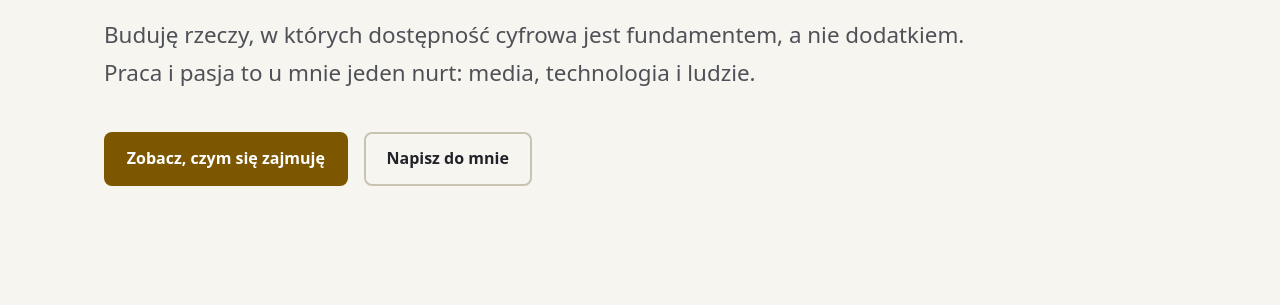
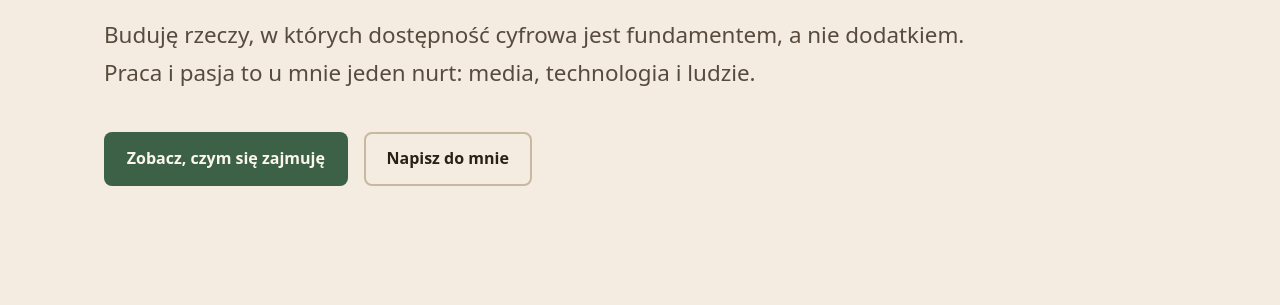
Before and after one commit to michaldziwisz/dziwisz.net, an Astro site: page / in a window 1280 px wide. Shown: the part 381-686 px from the top of the page. Built offline with nearby package versions, Linux system fonts and the light colour scheme; Astro itself is replaced by a stand-in of ours.

Commit message:
Zmiana motywu na 'Latte': ciepla kremowa baza + zielen szalwiowa, jasny domyslny (feedback: bursztyn/ciemny wygladal smutno)

```diff
--- a/src/components/Header.astro
+++ b/src/components/Header.astro
@@ -169,17 +169,17 @@ function isCurrent(href: string) {
   .theme-icon {
     grid-area: 1 / 1;
   }
-  /* Domyślnie (ciemny): pokaż słońce (=przełącz na jasny). W jasnym: księżyc. */
-  .theme-icon-dark {
+  /* Domyślnie (jasny): pokaż księżyc (=przełącz na ciemny). W ciemnym: słońce. */
+  .theme-icon-light {
     display: none;
   }
-  .theme-icon-light {
+  .theme-icon-dark {
     display: inline;
   }
-  :root[data-theme='light'] .theme-icon-light {
+  :root[data-theme='dark'] .theme-icon-dark {
     display: none;
   }
-  :root[data-theme='light'] .theme-icon-dark {
+  :root[data-theme='dark'] .theme-icon-light {
     display: inline;
   }
 
@@ -281,18 +281,18 @@ function isCurrent(href: string) {
     var themeBtn = document.querySelector('.theme-toggle');
     if (themeBtn) {
       function currentTheme() {
-        return document.documentElement.getAttribute('data-theme') === 'light'
-          ? 'light'
-          : 'dark';
+        return document.documentElement.getAttribute('data-theme') === 'dark'
+          ? 'dark'
+          : 'light';
       }
       function syncPressed() {
-        themeBtn.setAttribute('aria-pressed', currentTheme() === 'light' ? 'true' : 'false');
+        themeBtn.setAttribute('aria-pressed', currentTheme() === 'dark' ? 'true' : 'false');
       }
       syncPressed();
       themeBtn.addEventListener('click', function () {
-        var next = currentTheme() === 'light' ? 'dark' : 'light';
-        if (next === 'light') {
-          document.documentElement.setAttribute('data-theme', 'light');
+        var next = currentTheme() === 'dark' ? 'light' : 'dark';
+        if (next === 'dark') {
+          document.documentElement.setAttribute('data-theme', 'dark');
         } else {
           document.documentElement.removeAttribute('data-theme');
         }
--- a/src/layouts/Layout.astro
+++ b/src/layouts/Layout.astro
@@ -38,20 +38,20 @@ const canonical = lang === 'pl' ? `${siteUrl}${path}` : `${siteUrl}/en${path ===
     <meta property="og:locale" content={lang === 'pl' ? 'pl_PL' : 'en_US'} />
     <meta name="twitter:card" content="summary" />
 
-    <meta name="theme-color" content="#14151a" />
+    <meta name="theme-color" content="#f4ece0" />
 
-    {/* Ustaw motyw przed renderem, żeby uniknąć mignięcia (FOUC). */}
+    {/* Ustaw motyw przed renderem, żeby uniknąć mignięcia (FOUC). Domyślny: jasny. */}
     <script is:inline>
       (function () {
         try {
           var stored = localStorage.getItem('theme');
           var theme =
             stored ||
-            (window.matchMedia('(prefers-color-scheme: light)').matches
-              ? 'light'
-              : 'dark');
-          if (theme === 'light') {
-            document.documentElement.setAttribute('data-theme', 'light');
+            (window.matchMedia('(prefers-color-scheme: dark)').matches
+              ? 'dark'
+              : 'light');
+          if (theme === 'dark') {
+            document.documentElement.setAttribute('data-theme', 'dark');
           }
         } catch (e) {}
       })();
--- a/src/styles/global.css
+++ b/src/styles/global.css
@@ -1,34 +1,36 @@
 /* ============================================================
-   Motyw „Cichy gabinet" — dziwisz.net
-   Ciemny, elegancki minimalizm; ciepły bursztynowy akcent.
-   Kontrast dobrany >= WCAG 2.2 AA (tekst dąży do AAA 7:1).
+   Motyw „Latte" — dziwisz.net
+   Ciepła kremowa baza (cappuccino/latte); akcent: zieleń szałwiowa.
+   Domyślnie jasny; ciemny wariant „Mokka" pod przełącznikiem.
+   Kontrast dobrany >= WCAG 2.2 AA.
    ============================================================ */
 
-/* ---------- Zmienne: tryb ciemny (domyślny) ---------- */
+/* ---------- Zmienne: tryb jasny „Latte" (domyślny) ---------- */
 :root {
-  color-scheme: dark;
+  color-scheme: light;
 
-  /* Tła */
-  --bg: #14151a;          /* bardzo ciemny grafit (atrament), nie czerń */
-  --bg-elev: #1c1e26;     /* karty, wyniesione elementy */
-  --bg-elev-2: #23262f;   /* hover kart */
+  /* Tła — ciepła kremowa baza (latte/cappuccino) */
+  --bg: #f4ece0;          /* ciepłe latte / pianka */
+  --bg-elev: #fbf6ee;     /* karty, wyniesione elementy */
+  --bg-elev-2: #ece0cf;   /* hover kart */
 
-  /* Tekst */
-  --text: #ecebe6;        /* przygaszona biel na grafit ~ 14.5:1 */
-  --text-muted: #b3b2ab;  /* tekst drugorzędny ~ 8:1 */
-  --text-faint: #8b8a84;  /* metadane ~ 5:1 (AA dla dużego/UI) */
+  /* Tekst — ciepłe espresso, nie czerń */
+  --text: #2a2018;        /* espresso na kremie ~ 12:1 */
+  --text-muted: #574b3d;  /* tekst drugorzędny ~ 6.8:1 */
+  --text-faint: #6d6151;  /* metadane ~ 5:1 */
 
-  /* Akcent — ciepły bursztyn/miód */
-  --accent: #f0b429;         /* bursztyn na grafit ~ 9.7:1 */
-  --accent-strong: #f6c343;  /* jaśniejszy wariant hover */
-  --accent-ink: #14151a;     /* tekst na tle akcentu (ciemny) */
+  /* Akcent — przygaszona zieleń szałwiowa/eukaliptusowa */
+  --accent: #3d6147;         /* głęboka szałwia na kremie ~ 5.6:1 */
+  --accent-strong: #2f4d38;  /* hover, ciemniejszy ~ 8:1 */
+  --accent-ink: #fbf6ee;     /* tekst na tle akcentu (jasny) */
 
   /* Linie, obrysy */
-  --border: #2e3038;
-  --border-strong: #3a3d47;
+  --border: #ddd0bd;
+  --border-strong: #c7b8a1;
 
   /* Fokus */
-  --focus: var(--accent-strong);
+  --focus: var(--accent);
+
 
   /* Typografia */
   --font-serif: 'Fraunces', 'Georgia', 'Times New Roman', serif;
@@ -50,26 +52,26 @@
   --space-6: 6rem;
 }
 
-/* ---------- Tryb jasny ---------- */
-:root[data-theme='light'] {
-  color-scheme: light;
+/* ---------- Tryb ciemny „Mokka" (ocieplony, nie chłodny grafit) ---------- */
+:root[data-theme='dark'] {
+  color-scheme: dark;
 
-  --bg: #f7f5ef;          /* ciepła kość słoniowa */
-  --bg-elev: #ffffff;
-  --bg-elev-2: #f0ede4;
+  --bg: #201a14;          /* ciemna mokka/espresso, ciepła nie grafitowa */
+  --bg-elev: #2b241c;
+  --bg-elev-2: #362d23;
 
-  --text: #22232a;        /* prawie-czerń na kremie ~ 13:1 */
-  --text-muted: #4f5058;  /* ~ 7:1 */
-  --text-faint: #6a6b73;  /* ~ 5:1 */
+  --text: #f0e8dc;        /* ciepła kość na mokce ~ 13:1 */
+  --text-muted: #c3b7a5;  /* ~ 8:1 */
+  --text-faint: #9a8d7b;  /* ~ 5:1 */
 
-  --accent: #7d5600;         /* ciemniejszy bursztyn dla kontrastu na jasnym ~ 6.8:1 */
-  --accent-strong: #664600;  /* hover ~ 9:1 */
-  --accent-ink: #ffffff;
+  --accent: #8fb99a;         /* jaśniejsza szałwia dla kontrastu na ciemnym ~ 7.5:1 */
+  --accent-strong: #a7ccb0;  /* hover ~ 9.5:1 */
+  --accent-ink: #201a14;     /* tekst na tle akcentu (ciemny) */
 
-  --border: #ddd8cc;
-  --border-strong: #c9c3b3;
+  --border: #3d3327;
+  --border-strong: #4a3f31;
 
-  --focus: var(--accent);
+  --focus: var(--accent-strong);
 }
 
 /* ---------- Reset i podstawy ---------- */
```
